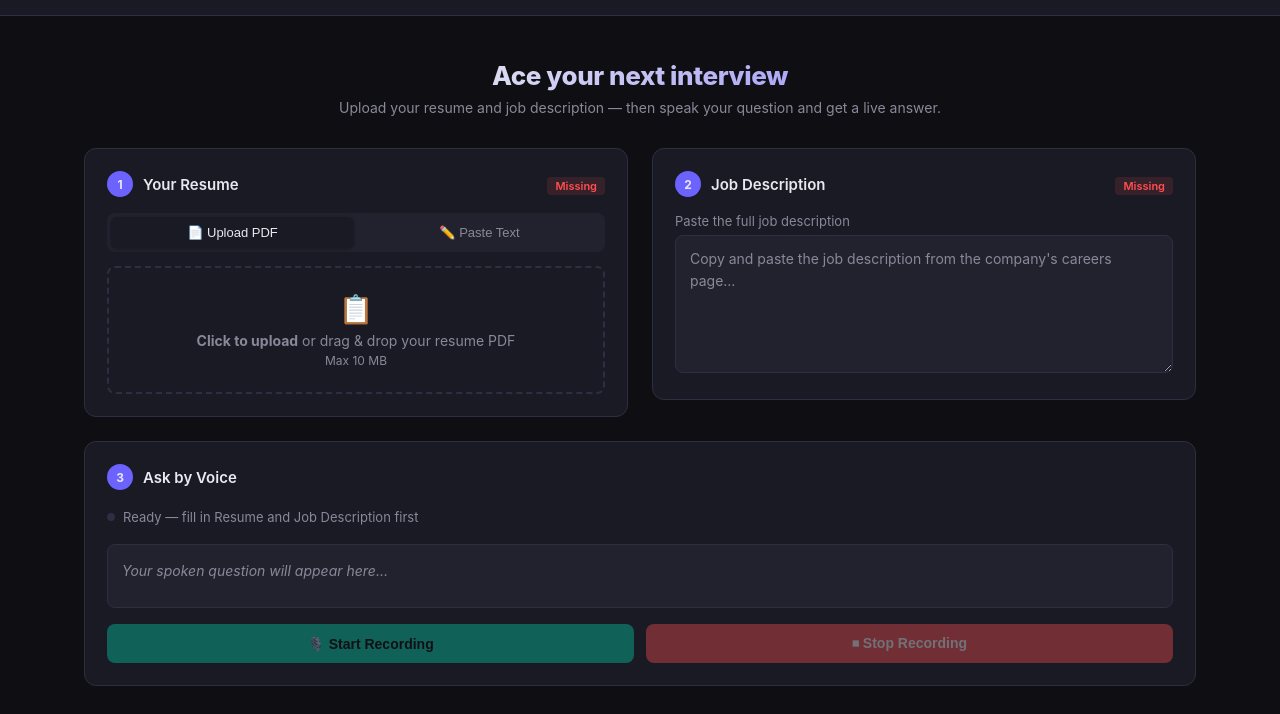
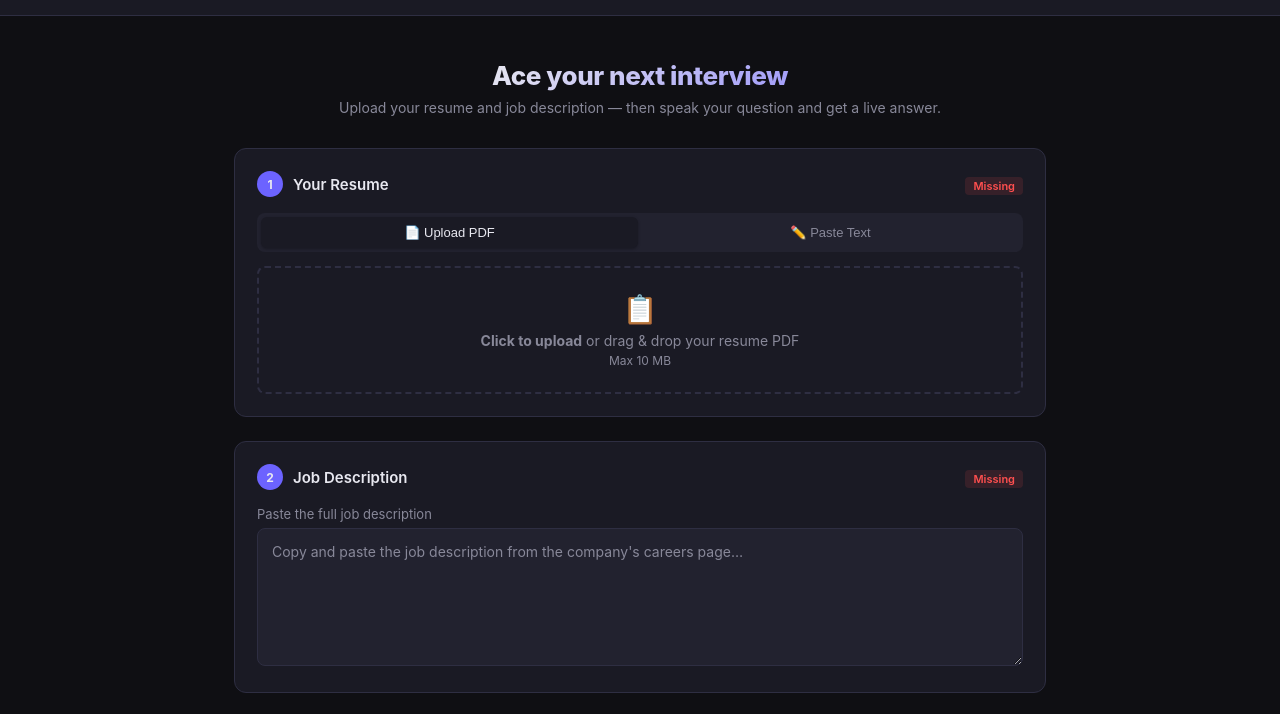
Before and after one commit to guttaashok1/ai-interview-coach, a website: page public/interview/index.html in a window 1280 px wide. Shown: the part 57-771 px from the top of the page. Drawn offline with Linux system fonts and the light colour scheme.

Commit message:
Revert "Layout: Resume+JD side by side, Voice+Answer side by side"
This reverts commit 760d4ba74725aca987a3a9ac4b6e42a1c46ca7de.

```diff
--- a/public/interview/index.html
+++ b/public/interview/index.html
@@ -54,21 +54,11 @@
 
     .container {
       width: 100%;
-      max-width: 1160px;
+      max-width: 860px;
       padding: 36px 24px 80px;
       display: flex;
       flex-direction: column;
       gap: 24px;
-    }
-
-    .row {
-      display: flex;
-      gap: 24px;
-      align-items: flex-start;
-    }
-    .row > .card {
-      flex: 1;
-      min-width: 0;
     }
 
     .hero { text-align: center; padding: 8px 0; }
@@ -248,11 +238,10 @@
       border-radius: 8px; padding: 12px 16px; font-size: 13px; color: #ff8080; text-align: center;
     }
 
-    @media (max-width: 768px) {
+    @media (max-width: 600px) {
       .container { padding: 20px 14px 60px; }
       header { padding: 14px 16px; }
       .hero h2 { font-size: 22px; }
-      .row { flex-direction: column; }
     }
   </style>
 </head>
@@ -269,9 +258,6 @@
     <h2>Ace your next interview</h2>
     <p>Upload your resume and job description — then speak your question and get a live answer.</p>
   </div>
-
-  <!-- Row 1: Resume + Job Description -->
-  <div class="row">
 
   <!-- Step 1: Resume -->
   <div class="card">
@@ -315,11 +301,6 @@
     <textarea id="jd-text" rows="5" placeholder="Copy and paste the job description from the company's careers page…" oninput="onJdInput()"></textarea>
   </div>
 
-  </div><!-- end row 1 -->
-
-  <!-- Row 2: Voice + Answer -->
-  <div class="row" id="voice-answer-row">
-
   <!-- Step 3: Voice -->
   <div class="card">
     <div class="card-header">
@@ -361,7 +342,7 @@
         </button>
       </div>
     </div>
-  </div><!-- end voice card -->
+  </div>
 
   <!-- Live Answer -->
   <div class="card answer-card" id="answer-card">
@@ -379,9 +360,7 @@
     <div class="answer-box" id="answer-box">
       <span id="answer-text"></span><span class="cursor hidden" id="cursor"></span>
     </div>
-  </div><!-- end answer card -->
-
-  </div><!-- end row 2 -->
+  </div>
 </div>
 
 <script>
```
